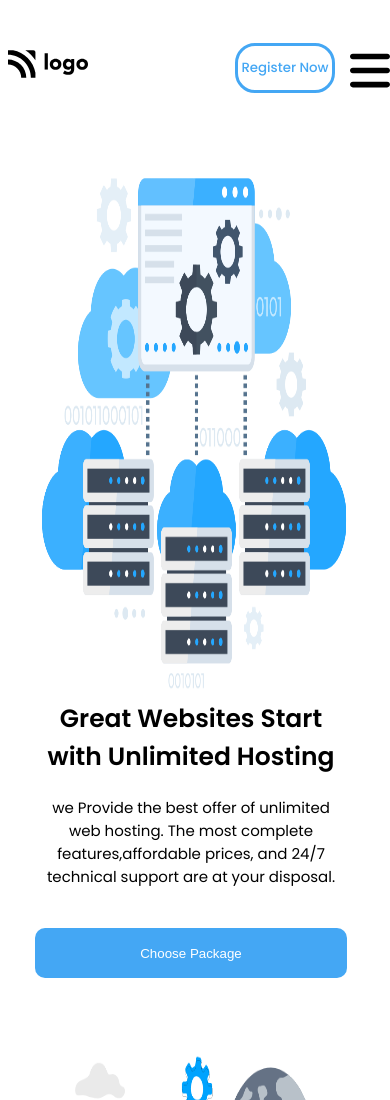
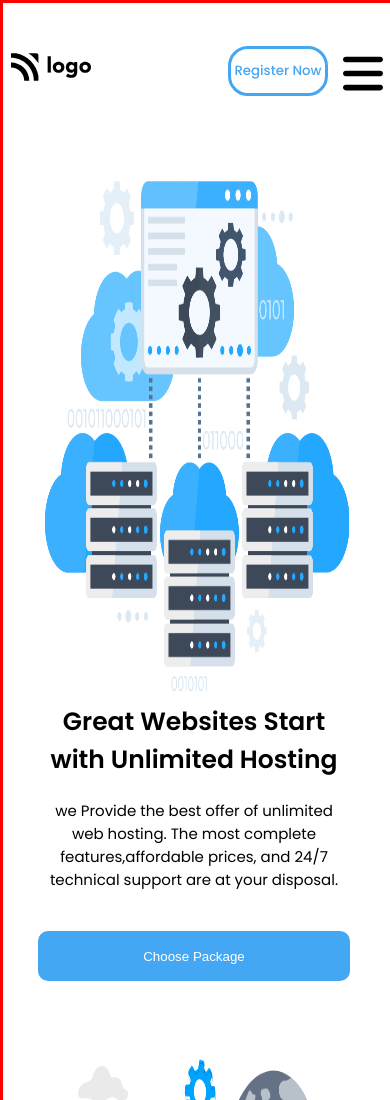
Before and after one commit to Venkatesh-j-koppar/WebHosting, a plain HTML site: page index.html in a window 390 px wide. Shown: the top 1100 px of the page. Drawn offline with Linux system fonts and the light colour scheme.

Commit message:
Mobile_version3

```diff
--- a/style.css
+++ b/style.css
@@ -508,7 +508,7 @@ color: #5d5d5d;
 @media screen and (max-width:450px){
 
     body{
-
+        border: solid red;
     }
 
     .logo{
@@ -560,6 +560,7 @@ height: 50px;
     width:40px;
     height: 40px;
     order:2;
+    margin-right: 10px;
 }
 
 .section{
```
